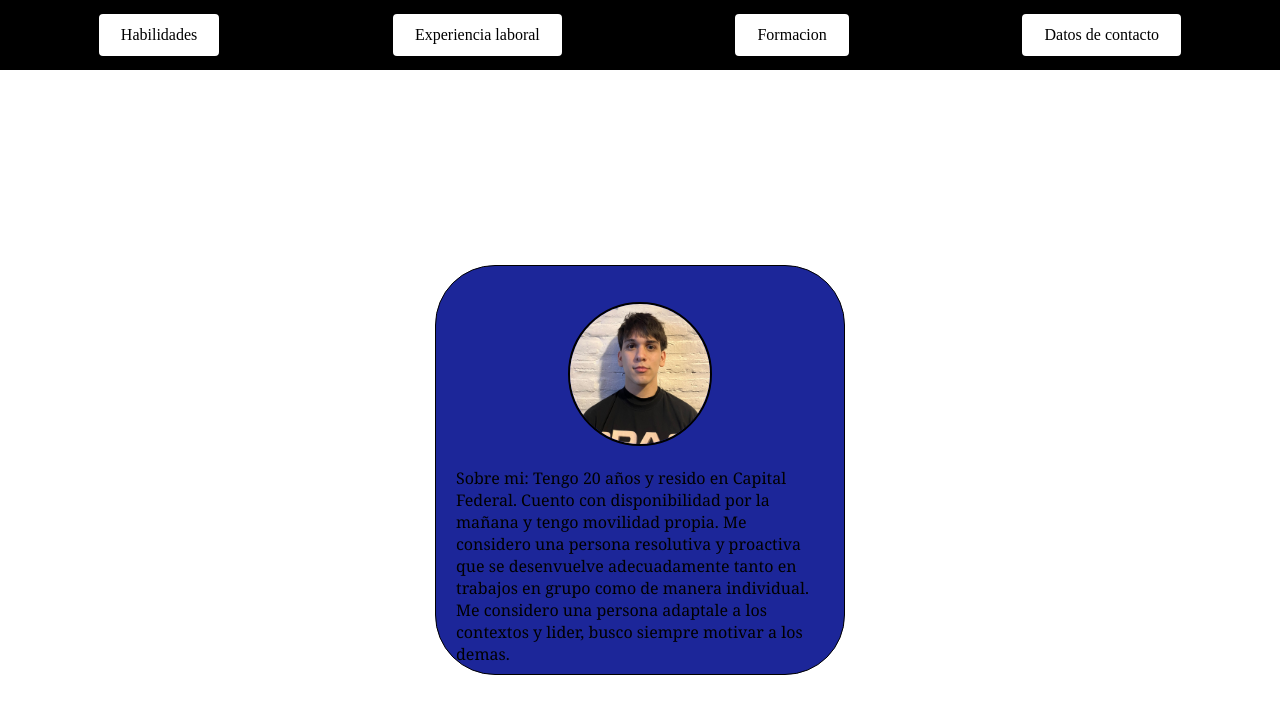
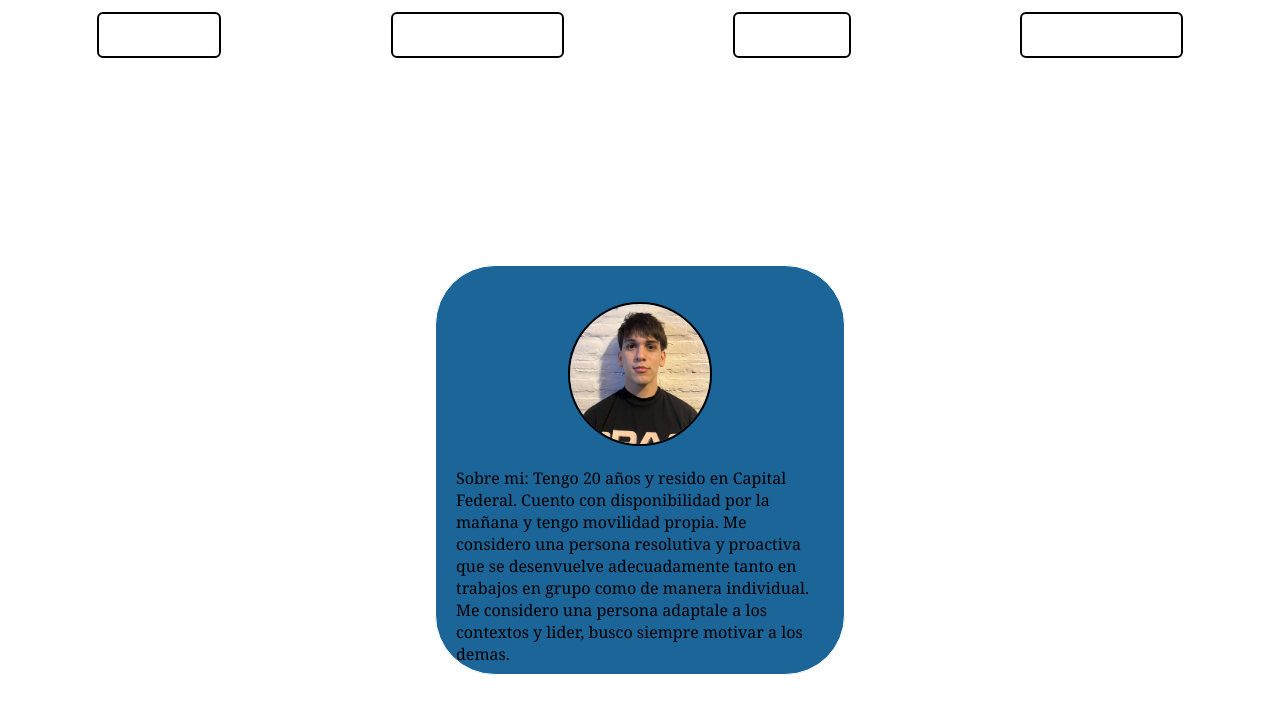
Before and after one commit to nacostalopez/CVnicolasacosta, a plain HTML site: page index.html in a window 1280 px wide. Drawn offline with Linux system fonts and the light colour scheme.

Commit message:
Update style.css

```diff
--- a/style.css
+++ b/style.css
@@ -6,7 +6,7 @@ body {
 }
 
 header {
-    background-color: #000000;
+    background-color: #ffffff;
     padding: 12px;
     display: flex;
     justify-content: space-around;
@@ -14,7 +14,7 @@ header {
 
 .boton {
     background-color: rgb(255, 255, 255);
-    color: rgb(0, 0, 0);
+    color: rgb(255, 255, 255);
     border: solid 2px #000000;
     padding: 12px 22px;
     border-radius: 6px;
@@ -29,10 +29,10 @@ main {
 }
 
 .cuadro {
-    background-color: rgb(28, 38, 153);
+    background-color: rgb(28, 101, 153);
     font-family: Cambria, Cochin, Georgia, serif;
     padding: 20px;
-    border: 1px solid #000000;
+    border: 1px solid #ffffff;
     border-radius: 60px;
     text-align: center;
     height: 23rem;
```
